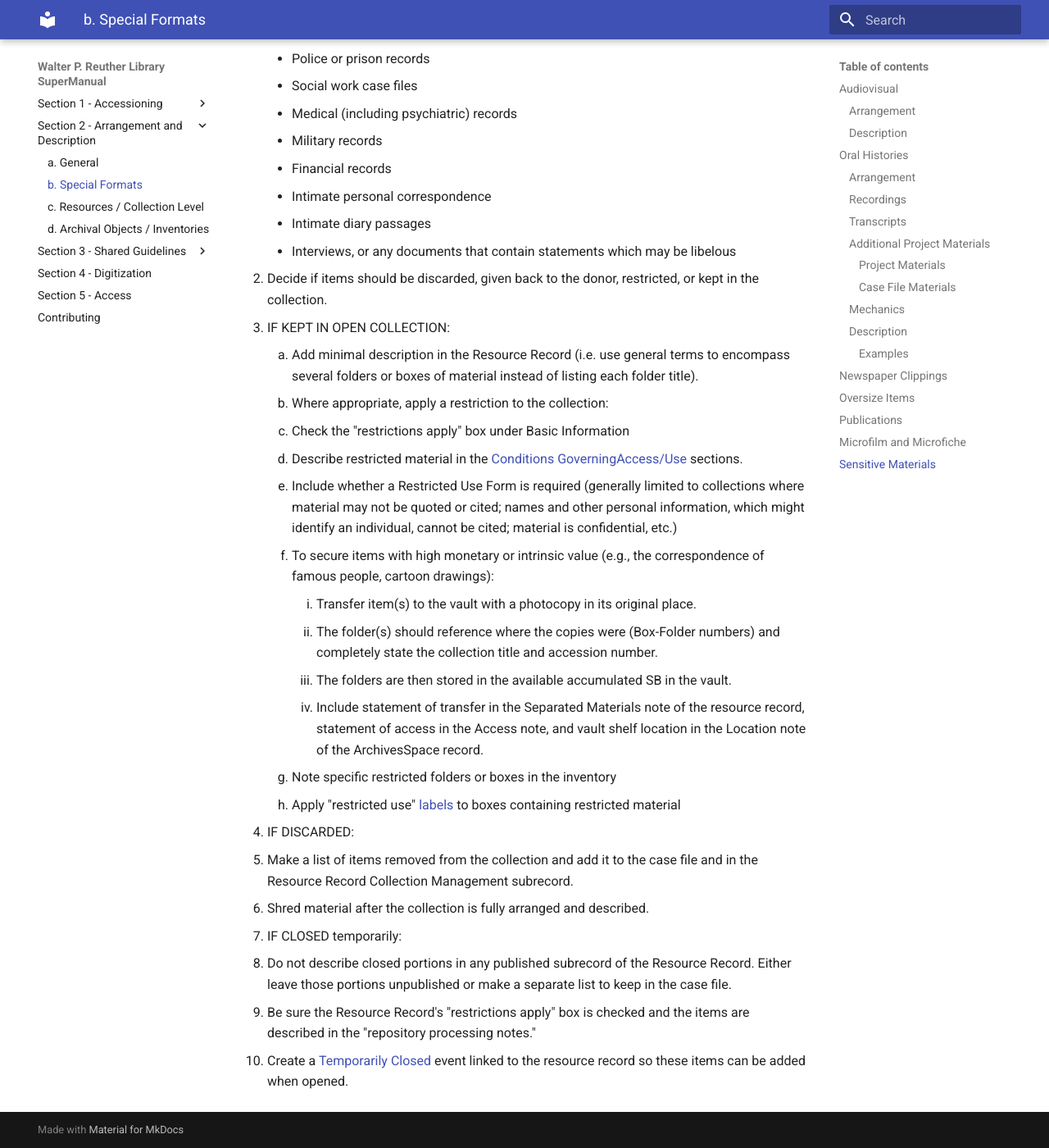
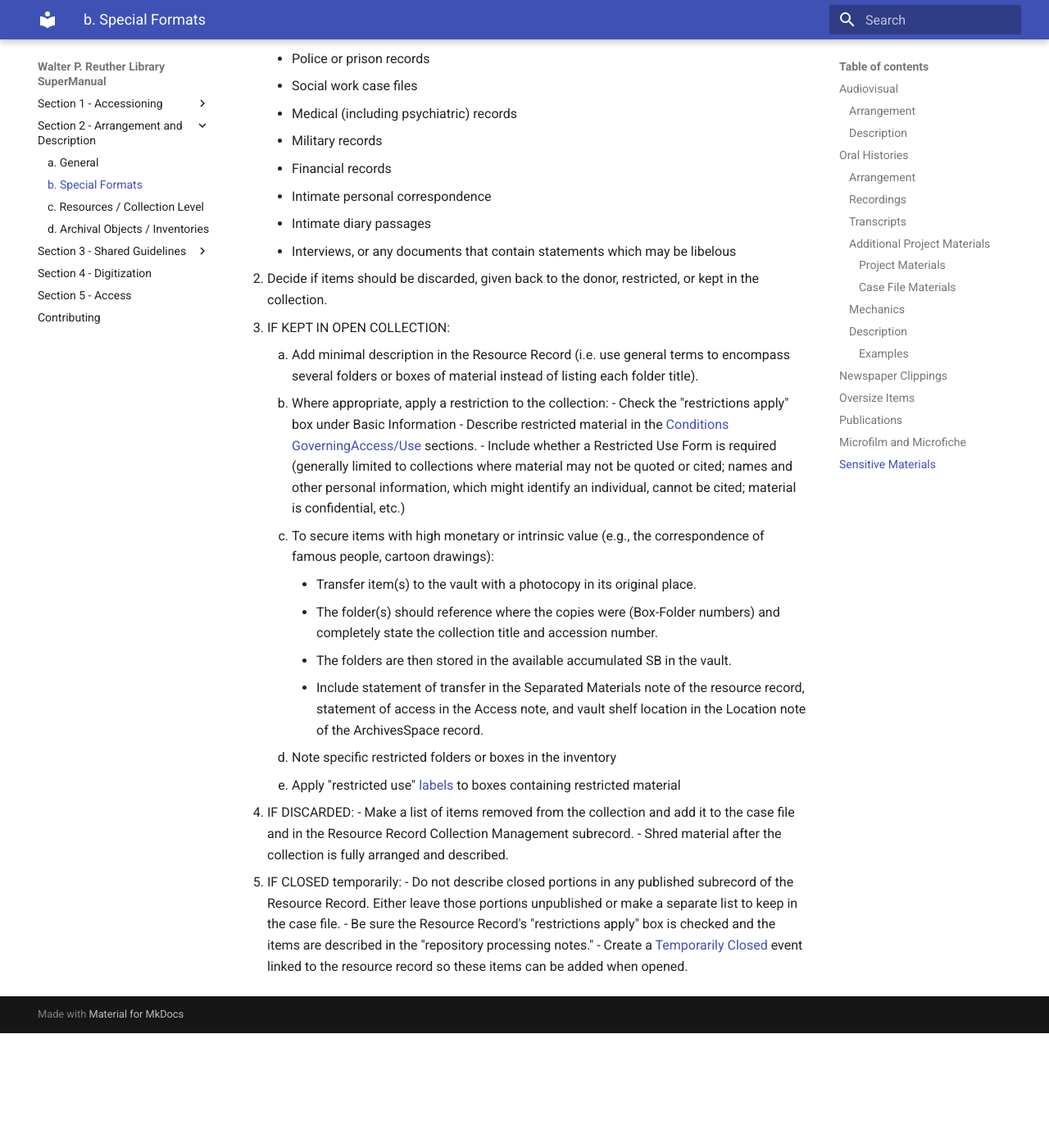
Before and after one commit to WSUReuther/SuperManual, an MkDocs documentation site: the page built from docs/02_arrangement/02_02_special-formats.md, in a window 1280 px wide and 1400 px high, scrolled down 12499 px. Shown: the whole window at 82% size. Built offline with MkDocs 1.6.1 and Material for MkDocs 9.7.7, drawn with Linux system fonts in a browser that asks for light colours; after the commit the page ends 13759 px from its top, so only the background shows below that; part of the change alters nothing that is shown.

```diff
--- a/docs/02_arrangement/02_02_special-formats.md
+++ b/docs/02_arrangement/02_02_special-formats.md
@@ -463,22 +463,22 @@ Room microfilm cabinet.
   1.  IF KEPT IN OPEN COLLECTION:
     1. Add minimal description in the Resource Record (i.e. use general terms to encompass several folders or boxes of material instead of listing each folder title).
     2. Where appropriate, apply a restriction to the collection:
-      1. Check the "restrictions apply" box under Basic Information
-      2. Describe restricted material in the [Conditions GoverningAccess/Use](../03_shared/03_04_notes.md#conditions-governing-access) sections.
-      3. Include whether a Restricted Use Form is required (generally limited to collections where material may not be quoted or cited; names and other personal information, which might identify an individual, cannot be cited; material is confidential, etc.)
-      4. To secure items with high monetary or intrinsic value (e.g., the correspondence of famous people, cartoon drawings):
-        1. Transfer item(s) to the vault with a photocopy in its original place.
-        2. The folder(s) should reference where the copies were (Box-Folder numbers) and completely state the collection title and accession number.
-        3. The folders are then stored in the available accumulated SB in the vault.
-        4. Include statement of transfer in the Separated Materials note of the resource record, statement of access in the Access note, and vault shelf location in the Location note of the ArchivesSpace record.
-      5. Note specific restricted folders or boxes in the inventory
-      6.  Apply "restricted use"
+      - Check the "restrictions apply" box under Basic Information
+      - Describe restricted material in the [Conditions GoverningAccess/Use](../03_shared/03_04_notes.md#conditions-governing-access) sections.
+      - Include whether a Restricted Use Form is required (generally limited to collections where material may not be quoted or cited; names and other personal information, which might identify an individual, cannot be cited; material is confidential, etc.)
+    3. To secure items with high monetary or intrinsic value (e.g., the correspondence of famous people, cartoon drawings):
+        - Transfer item(s) to the vault with a photocopy in its original place.
+        - The folder(s) should reference where the copies were (Box-Folder numbers) and completely state the collection title and accession number.
+        - The folders are then stored in the available accumulated SB in the vault.
+        - Include statement of transfer in the Separated Materials note of the resource record, statement of access in the Access note, and vault shelf location in the Location note of the ArchivesSpace record.
+    4. Note specific restricted folders or boxes in the inventory
+    5. Apply "restricted use"
     [labels](https://waynestateprod.sharepoint.com/:f:/r/sites/Libraries/Reuther/Documents/Collections/Arrangement_Description/Labels?csf=1&web=1&e=gLZBpF)
     to boxes containing restricted material
  2.  IF DISCARDED:
-  1. Make a list of items removed from the collection and add it to the case file and in the Resource Record Collection Management subrecord.
-  2. Shred material after the collection is fully arranged and described.
+  - Make a list of items removed from the collection and add it to the case file and in the Resource Record Collection Management subrecord.
+  - Shred material after the collection is fully arranged and described.
  3.  IF CLOSED temporarily:
-  1. Do not describe closed portions in any published subrecord of the Resource Record. Either leave those portions unpublished or make a separate list to keep in the case file.
-  2. Be sure the Resource Record's "restrictions apply" box is checked and the items are described in the "repository processing notes."
-  3. Create a [Temporarily Closed](../03_shared/03_02_events.md#temporarily-closed) event linked to the resource record so these items can be added when opened.
+  - Do not describe closed portions in any published subrecord of the Resource Record. Either leave those portions unpublished or make a separate list to keep in the case file.
+  - Be sure the Resource Record's "restrictions apply" box is checked and the items are described in the "repository processing notes."
+  - Create a [Temporarily Closed](../03_shared/03_02_events.md#temporarily-closed) event linked to the resource record so these items can be added when opened.
```
